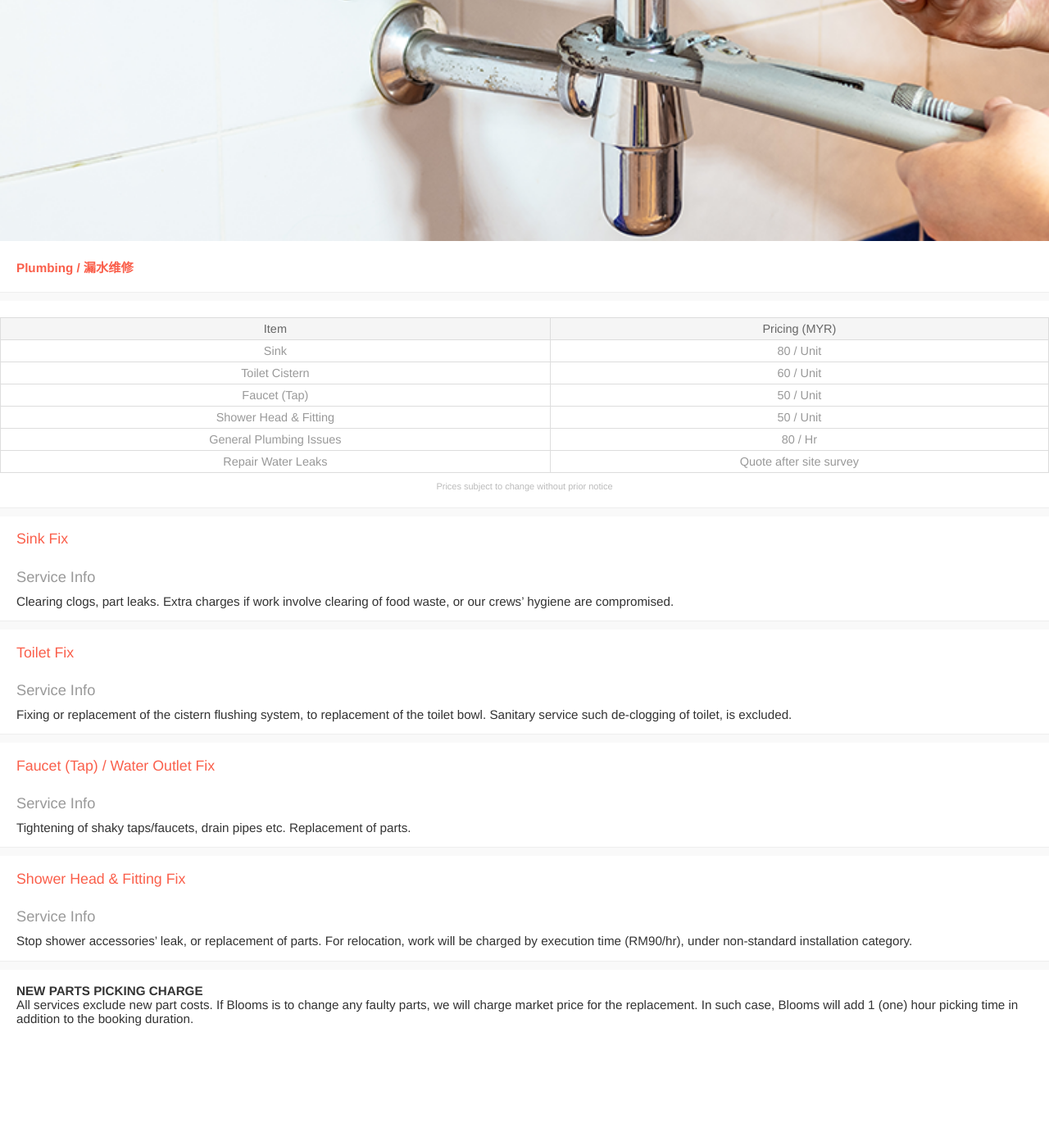
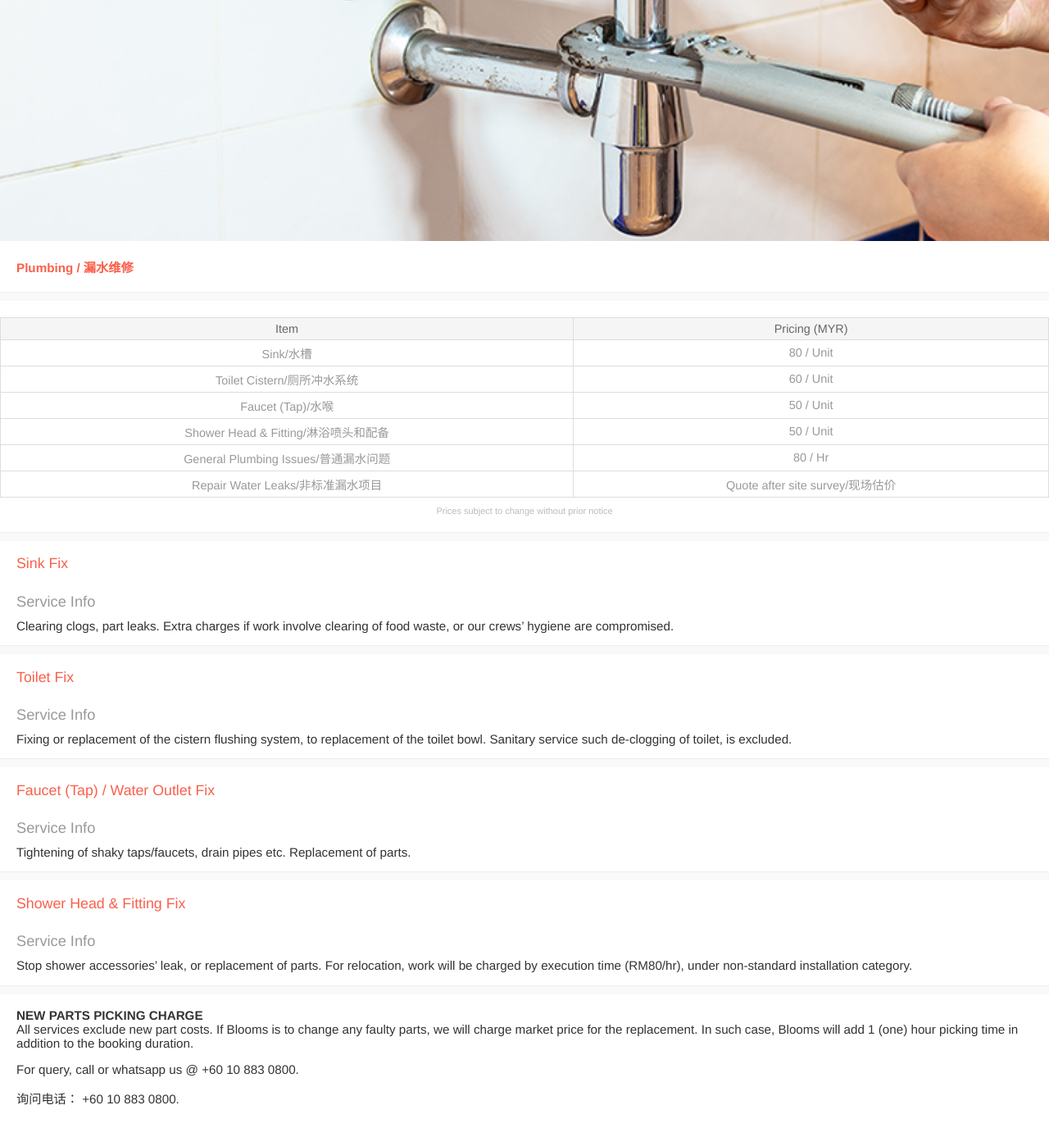
Before and after one commit to blooms-singapore/pages, a Jekyll site: the page built from en/services/myr/plumbing.html, in a window 1280 px wide and 1400 px high, scrolled down 133 px. Shown: the top 1387 px of the window at 82% size. Built offline with Jekyll 4.4.1, drawn with Linux system fonts in a browser that asks for light colours; before the commit the page ends 1434 px from its top, so only the background shows below that.

Commit message:
Update plumbing.html

```diff
--- a/en/services/myr/plumbing.html
+++ b/en/services/myr/plumbing.html
@@ -13,28 +13,28 @@ layout: service
     </thead>
     <tbody>
       <tr>
-        <td>Sink</td>
+        <td>Sink/水槽</td>
         <td>80<span> / Unit</span></td>
       </tr>
       <tr>
-        <td>Toilet Cistern</td>
+        <td>Toilet Cistern/厕所冲水系统</td>
         <td>60<span> / Unit</span></td>
       </tr>
       <tr>
-        <td>Faucet (Tap) </td>
+        <td>Faucet (Tap)/水喉 </td>
         <td>50<span> / Unit</span></td>
       </tr>
       <tr>
-        <td>Shower Head & Fitting</td>
+        <td>Shower Head & Fitting/淋浴喷头和配备</td>
         <td>50<span> / Unit</span></td>
       </tr>
       <tr>
-        <td>General Plumbing Issues</td>
+        <td>General Plumbing Issues/普通漏水问题</td>
         <td>80 / Hr</td>
       </tr>
       <tr>
-        <td>Repair Water Leaks</td>
-        <td>Quote after site survey</td>
+        <td>Repair Water Leaks/非标准漏水项目</td>
+        <td>Quote after site survey/现场估价</td>
       </tr>
     </tbody>
   </table>
@@ -79,7 +79,7 @@ layout: service
   <h3>Shower Head & Fitting Fix</h3>
   <h4 class="service-title">Service Info</h4>
   <p>
-    Stop shower accessories’ leak, or replacement of parts. For relocation, work will be charged by execution time (RM90/hr), under non-standard installation category.
+    Stop shower accessories’ leak, or replacement of parts. For relocation, work will be charged by execution time (RM80/hr), under non-standard installation category.
   </p>
 </div>
 
@@ -90,5 +90,9 @@ layout: service
   <p>
     <strong>NEW PARTS PICKING CHARGE</strong><br>
     All services exclude new part costs. If Blooms is to change any faulty parts, we will charge market price for the replacement. In such case, Blooms will add 1 (one) hour picking time in addition to the booking duration.
+  <p>
+  For query, call or whatsapp us @ +60 10 883 0800.
+    <p>
+      询问电话： +60 10 883 0800.
   </p>
 </div>
```
